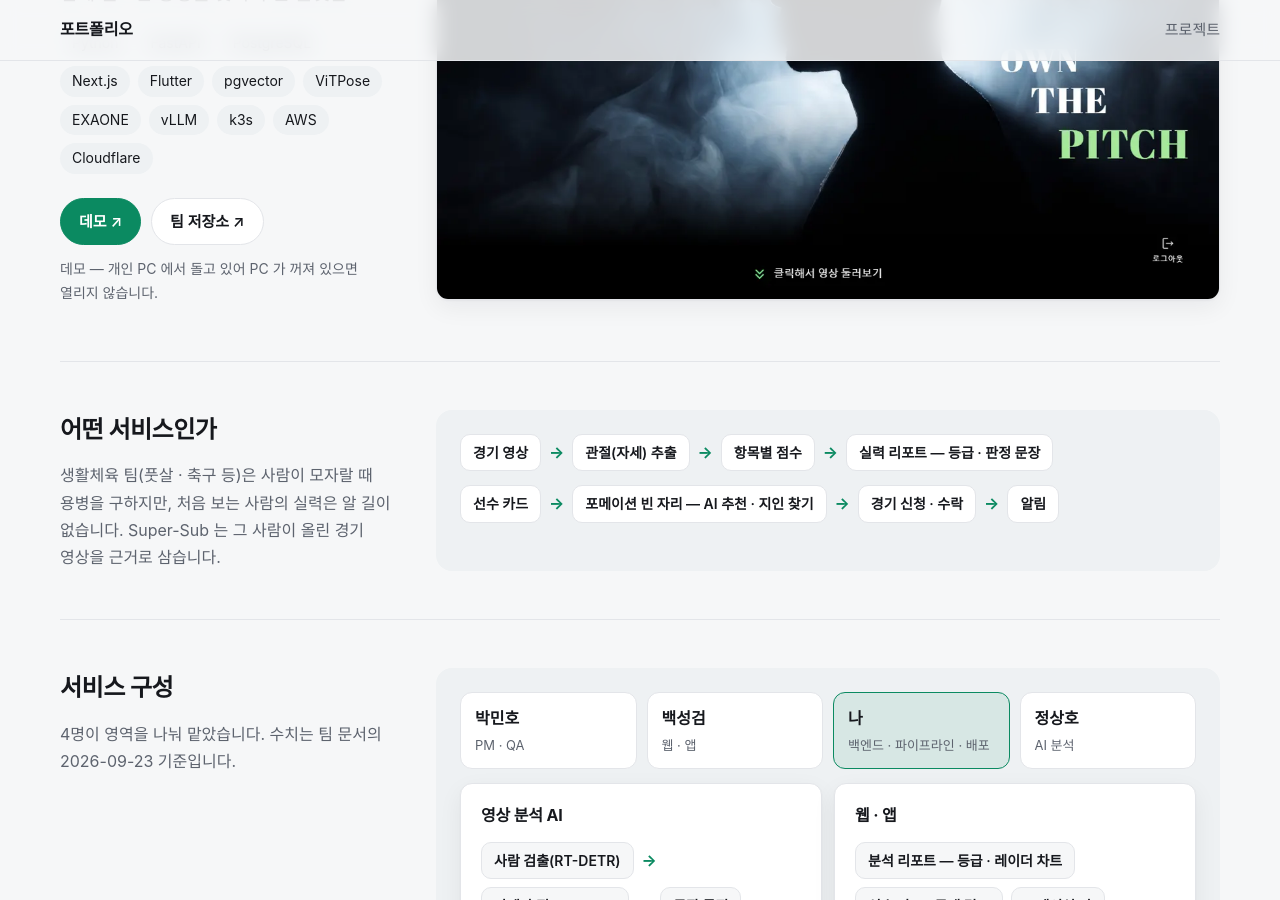
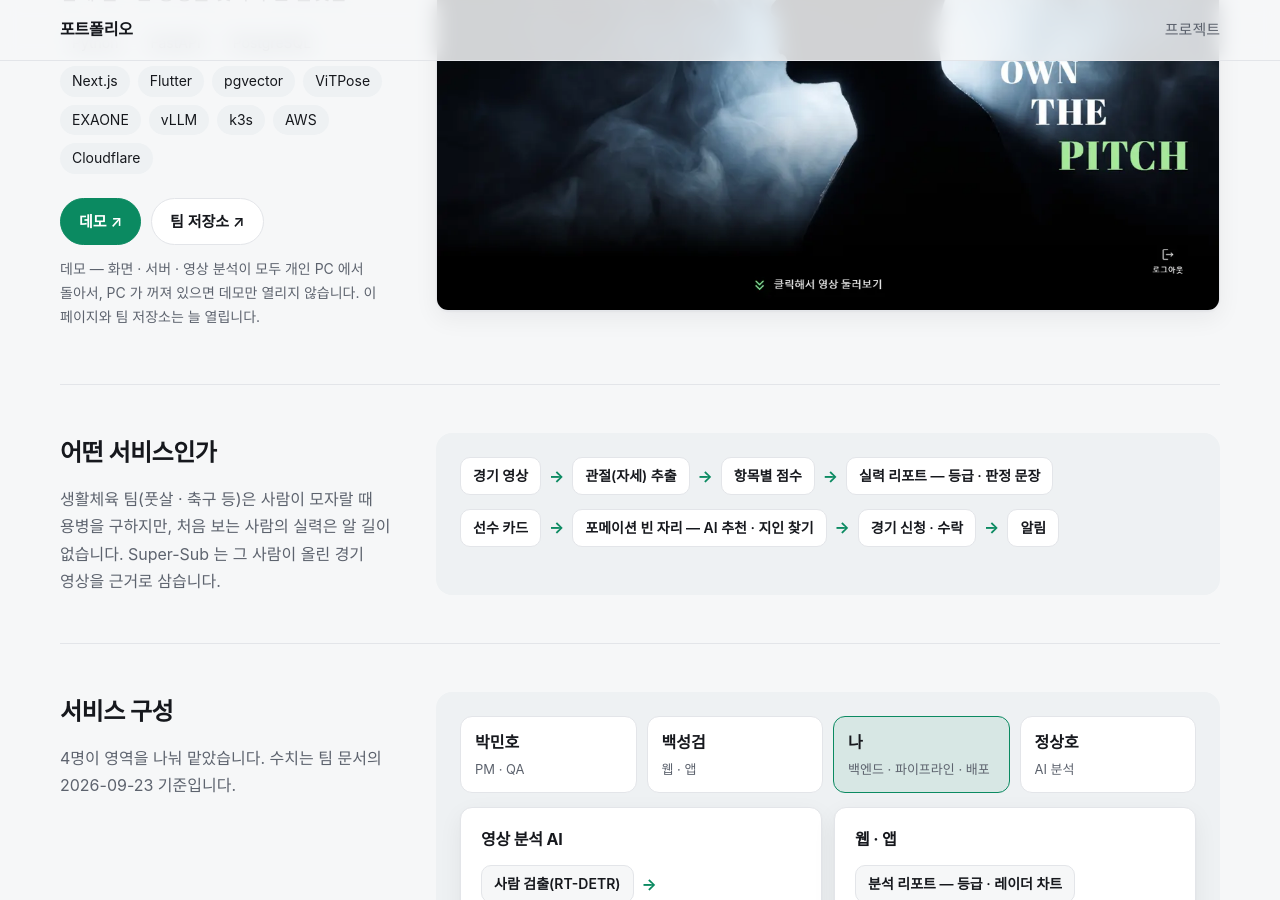
Before and after one commit to roqkf13/portfolio.anjgkwl.com, a Jekyll site: the page built from _projects/supersub.md, in a window 1280 px wide and 900 px high, scrolled down 307 px. Built offline with Jekyll 4.4.1, drawn with Linux system fonts in a browser that asks for light colours.

Commit message:
fix(site): 데모 안내 — PC 가 꺼지면 데모만 안 열리고 이 페이지 · 팀 저장소는 열린다고 적는다
- 데모는 화면(web) · 서버 · DB · 파일 저장 · 터널이 모두 개인 PC 의 k3s 에, 영상 분석은 같은 PC 의 GPU 워커에서 돈다(확인함)
  — PC 가 꺼지면 멈추는 것은 데모 사이트 하나다

Co-Authored-By: Claude Opus 5.5 <noreply@anthropic.com>

```diff
--- a/_projects/supersub.md
+++ b/_projects/supersub.md
@@ -11,7 +11,7 @@ stack: ["Python", "FastAPI", "PostgreSQL", "Next.js", "Flutter", "pgvector", "Vi
 links:
   - label: "데모"
     url: "https://supersub.anjgkwl.com"
-    note: "개인 PC 에서 돌고 있어 PC 가 꺼져 있으면 열리지 않습니다."
+    note: "화면 · 서버 · 영상 분석이 모두 개인 PC 에서 돌아서, PC 가 꺼져 있으면 데모만 열리지 않습니다. 이 페이지와 팀 저장소는 늘 열립니다."
   - label: "팀 저장소"
     url: "https://github.com/pmhllll12/super-sub.cloud"
 
```
